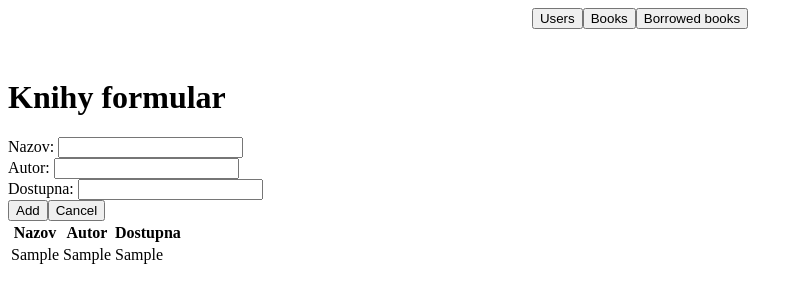
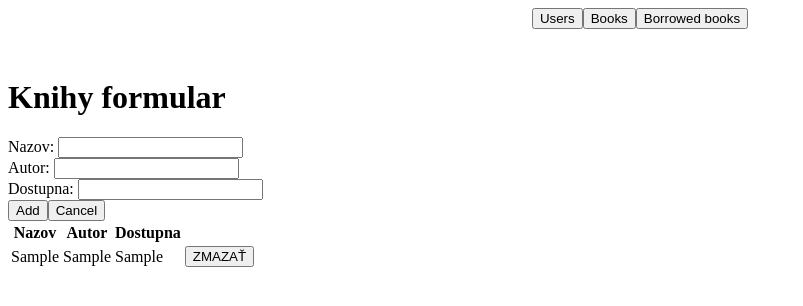
Before and after one commit to Matejisavailable/duloha1, an Angular app: page /book in a window 1280 px wide. Both pictures are taken after typing "Sample", "Sample", "Sample" into the empty fields and a click on the button "Add". Shown: the top 306 px of the page, without its empty margins (0-803 px from the left). Built offline with nearby package versions, Linux system fonts and the light colour scheme.

Commit message:
Pridanie odstraňovania knihy

```diff
--- a/src/app/book-list/book-list.component.html
+++ b/src/app/book-list/book-list.component.html
@@ -11,7 +11,9 @@
   <td>{{k.name}}</td>
   <td>{{k.author}}</td>
   <td>{{k.available}}</td>
-  <td></td>
+  <td>
+    <button (click)="zmaz(k)">ZMAZAŤ</button>
+  </td>
 </tr>
 </tbody>
 </table>
--- a/src/app/book-list/book-list.component.ts
+++ b/src/app/book-list/book-list.component.ts
@@ -10,4 +10,12 @@ export class BookListComponent{
   @Input()
   knihy: Book[] = [];
 
+  @Output()
+  zmazKnihu: EventEmitter<Book> = new EventEmitter<Book>();
+
+  constructor() { }
+
+  zmaz(book: Book): void{
+    this.zmazKnihu.emit(book);
+  }
 }
--- a/src/app/book-web/book-web.component.html
+++ b/src/app/book-web/book-web.component.html
@@ -3,5 +3,7 @@
                >
 
 </app-book-form>
-<app-book-list [knihy]="knihy">
+<app-book-list [knihy]="knihy"
+               (zmazKnihu)="zmaz($event)"
+>
 </app-book-list>
--- a/src/app/book-web/book-web.component.ts
+++ b/src/app/book-web/book-web.component.ts
@@ -27,8 +27,9 @@ export class BookWebComponent{
     this.knihaNaUpravu = knihy;
   }
 
-  zmaz(knihaId: string){
-    const index = this.knihy.findIndex(knihyArray => knihyArray.id === knihaId);
+  zmaz(b: Book): void{
+    // @ts-ignore
+    const index = this.knihy.findIndex(knihyArray => knihyArray.id === b.id);
     if (index !== -1){
       this.knihy.splice(index, 1);
     }
--- a/src/app/models/book-model.ts
+++ b/src/app/models/book-model.ts
@@ -1,5 +1,5 @@
 export class Book{
-  id:string;
+  id?:string;
   name:string;
   author:string;
   available:number;
```
